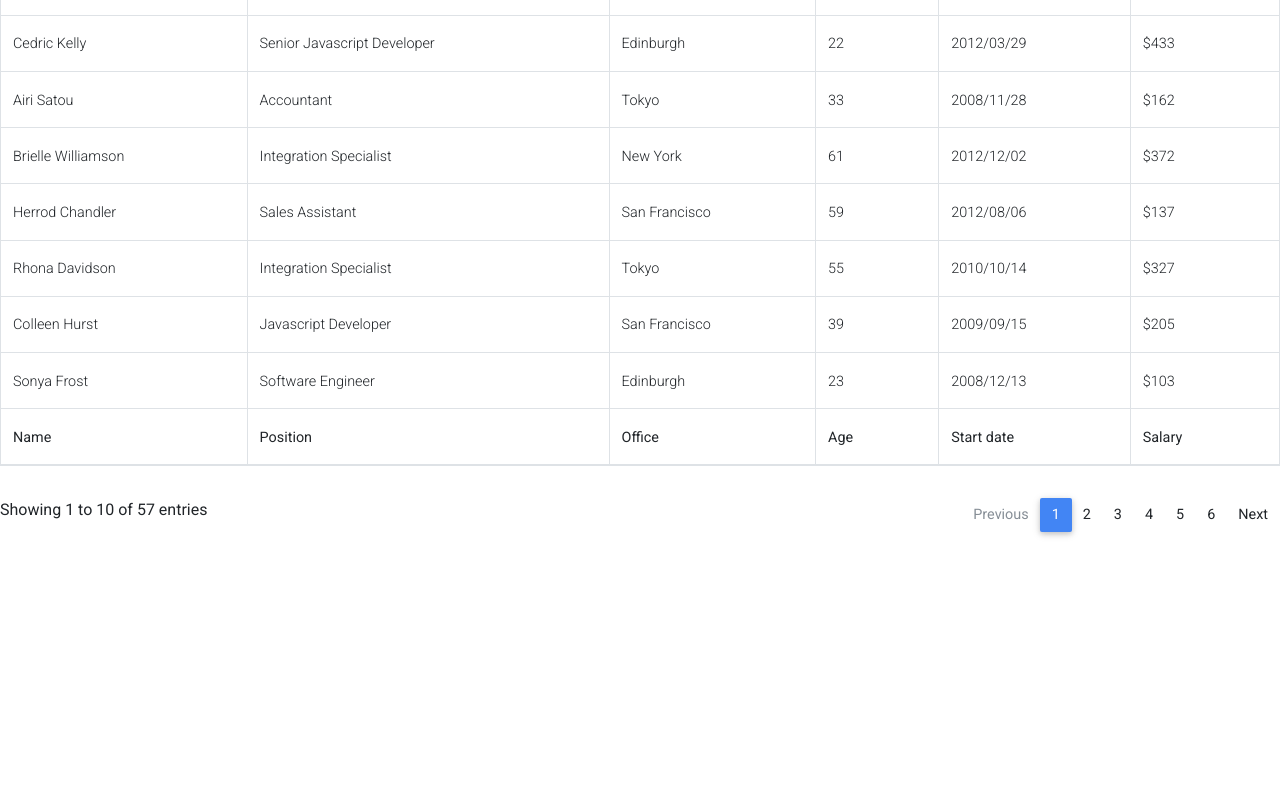
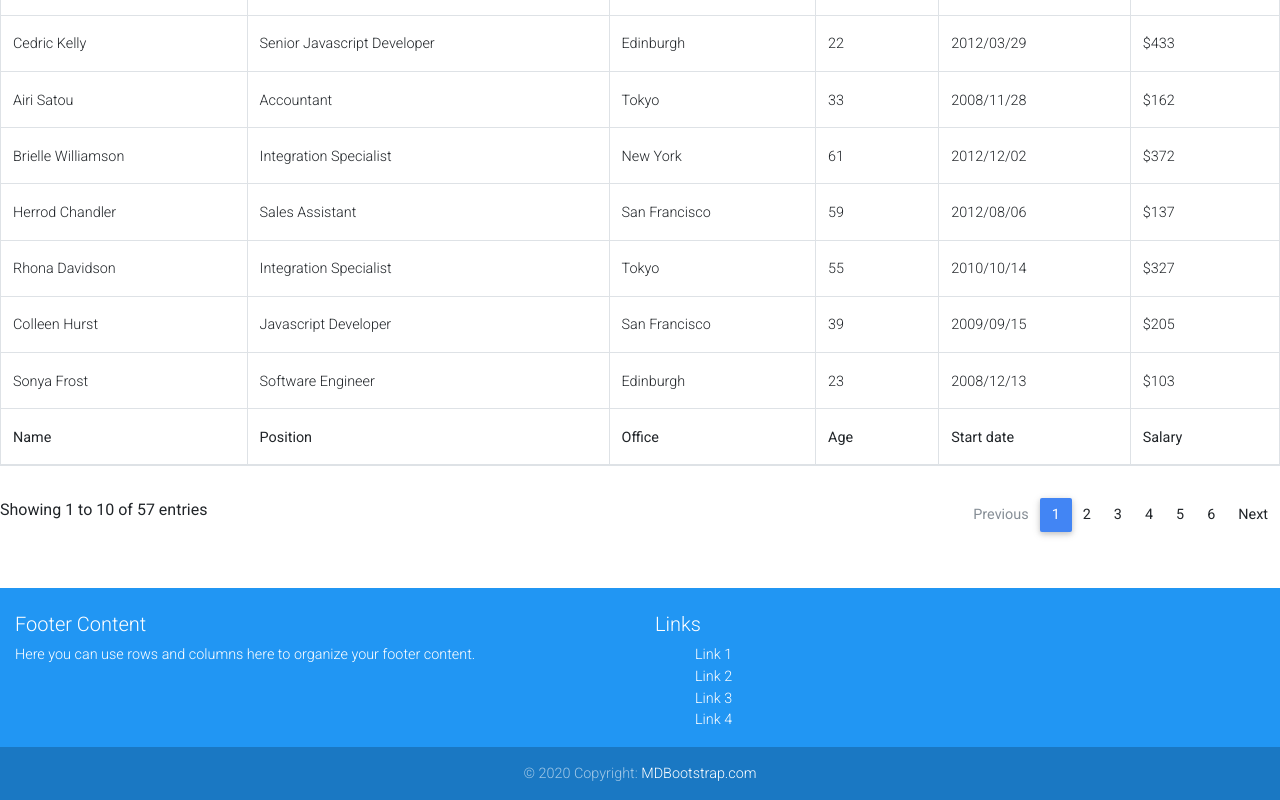
Before and after one commit to mezgoodle/mezidia-jobs, a React (Create React App) app: page / in a window 1280 px wide. Shown: the part 322-1122 px from the top of the page. Before the commit the page ends 886 px from the top, so only its background shows below. Built offline with nearby package versions, Linux system fonts and the light colour scheme.

Commit message:
Add footer

```diff
--- a/src/App.js
+++ b/src/App.js
@@ -1,12 +1,14 @@
 import React from 'react';
 import Table from './components/Table';
 import Navbar from './components/Navbar';
+import Footer from './components/Footer';
 
 function App() {
   return (
     <div>
       <Navbar />
       <Table />
+      <Footer />
     </div>
   );
 }
--- /dev/null
+++ b/src/components/Footer.js
@@ -0,0 +1,44 @@
+import React from "react";
+import { MDBCol, MDBContainer, MDBRow, MDBFooter } from "mdbreact";
+
+const Footer = () => {
+  return (
+    <MDBFooter color="blue" className="font-small pt-4 mt-4">
+      <MDBContainer fluid className="text-center text-md-left">
+        <MDBRow>
+          <MDBCol md="6">
+            <h5 className="title">Footer Content</h5>
+            <p>
+              Here you can use rows and columns here to organize your footer
+              content.
+            </p>
+          </MDBCol>
+          <MDBCol md="6">
+            <h5 className="title">Links</h5>
+            <ul>
+              <li className="list-unstyled">
+                <a href="#!">Link 1</a>
+              </li>
+              <li className="list-unstyled">
+                <a href="#!">Link 2</a>
+              </li>
+              <li className="list-unstyled">
+                <a href="#!">Link 3</a>
+              </li>
+              <li className="list-unstyled">
+                <a href="#!">Link 4</a>
+              </li>
+            </ul>
+          </MDBCol>
+        </MDBRow>
+      </MDBContainer>
+      <div className="footer-copyright text-center py-3">
+        <MDBContainer fluid>
+          &copy; {new Date().getFullYear()} Copyright: <a href="https://www.mdbootstrap.com"> MDBootstrap.com </a>
+        </MDBContainer>
+      </div>
+    </MDBFooter>
+  );
+}
+
+export default Footer;
```
